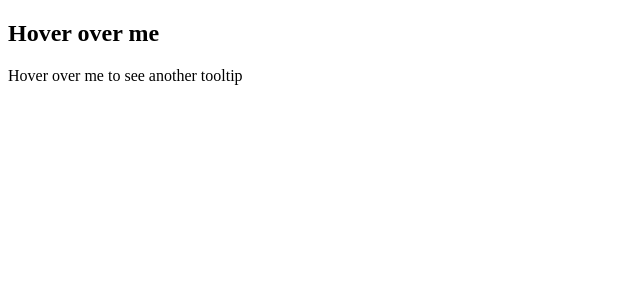
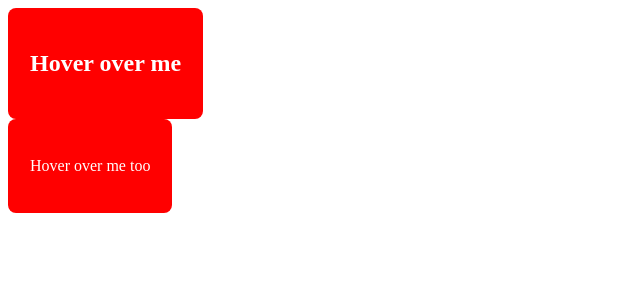
Before and after one commit to acciojob/react-composition-3-warishshahbaz, a React app: page / in a window 1280 px wide. Shown: the top 300 px of the page, without its empty margins (0-640 px from the left). Built offline with nearby package versions, Linux system fonts and the light colour scheme.

Commit message:
enhanced

```diff
--- a/src/components/App.js
+++ b/src/components/App.js
@@ -15,22 +15,14 @@
     setToggle(false);
   };
   return (
-    <div>
-      <h2
-        onMouseEnter={() => handleMouseEnter(" This is the tooltip")}
-        onMouseLeave={handleMouseLeave}
-      >
-        Hover over me
-      </h2>
-      <p
-        onMouseEnter={() => handleMouseEnter("This is another tooltip")}
-        onMouseLeave={handleMouseLeave}
-      >
-        Hover over me to see another tooltip
-      </p>
-      {toggle ? <Tooltip text={state} /> : ""}
+    <div className="App">
+      <Tooltip text="This is a tooltip">
+        <h2>Hover over me</h2>
+      </Tooltip>
 
-      {/* Do not remove the main div */}
+      <Tooltip text="This is another tooltip">
+        <p>Hover over me too</p>
+      </Tooltip>
     </div>
   );
 };
--- a/src/components/Tooltip.js
+++ b/src/components/Tooltip.js
@@ -1,7 +1,18 @@
-import React from "react";
+import React, { useState } from "react";
 
-function Tooltip({ text }) {
-  return <h2 className="tooltip">{text}</h2>;
-}
+const Tooltip = ({ text, children }) => {
+  const [visible, setVisible] = useState(false);
+
+  return (
+    <div
+      className="tooltip"
+      onMouseEnter={() => setVisible(true)}
+      onMouseLeave={() => setVisible(false)}
+    >
+      {children}
+      {visible && <div className="tooltiptext">{text}</div>}
+    </div>
+  );
+};
 
 export default Tooltip;
```
